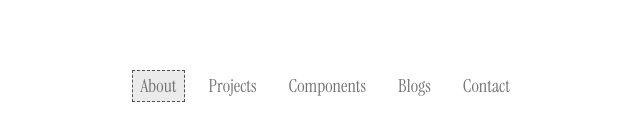
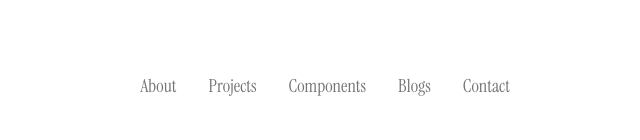
Before and after one commit to 10xshivam/motion-playground, a Next.js app: page /navbar in a window 1280 px wide. Shown: the part 314-454 px from the top of the page, without its empty margins (315-955 px from the left). Built offline with nearby package versions, Linux system fonts and the light colour scheme.

Commit message:
Fix initial hovered state in Navbar component

```diff
--- a/components/Navbar.tsx
+++ b/components/Navbar.tsx
@@ -12,7 +12,7 @@
 ];
 
 export function Navbar() {
-  const [hovered, setHovered] = useState<string | null>("/about");
+  const [hovered, setHovered] = useState<string | null>(null);
 
   const sharedTransition = {
     type: "spring",
```
